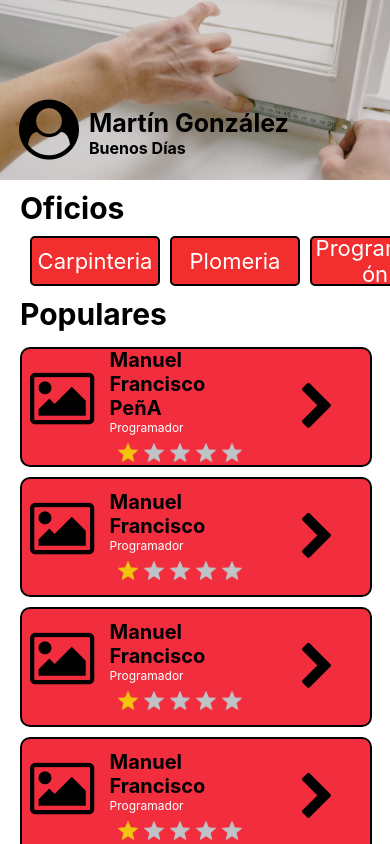
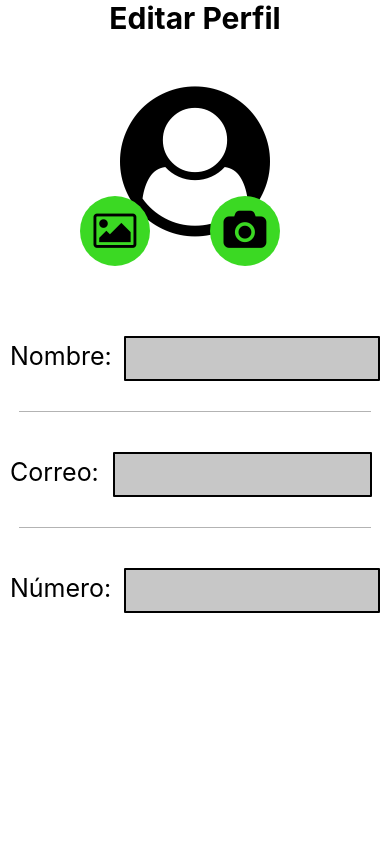
Before and after one commit to martinGM05/Chambapp, a React Native app: screen / in a window 390 px wide. Shown: the top 844 px of the page. Built offline with nearby package versions, Linux system fonts and the light colour scheme.

Commit message:
Screen Perfil

```diff
--- a/App.tsx
+++ b/App.tsx
@@ -1,10 +1,12 @@
 import { StyleSheet, Text, View } from 'react-native'
 import React from 'react'
 import Principal from './src/screens/Principal'
+import Perfil from './src/screens/Perfil'
 
 const App = () => {
  return(
-  <Principal></Principal>
+//   <Principal></Principal>
+<Perfil></Perfil>
  )
 }
 
--- /dev/null
+++ b/src/screens/Perfil.tsx
@@ -0,0 +1,127 @@
+import { StyleSheet, Text, TextInput, View } from 'react-native'
+import React from 'react'
+import Icon from 'react-native-vector-icons/FontAwesome'
+
+const Perfil = () => {
+    return (
+        <View style={styles._containerGeneral}>
+            <View style={styles._ContainerTittle}><Text style={styles._textTittlePage}>Editar Perfil</Text></View>
+            <View>
+                <View style={styles._containerImageProfile}>
+                    <Icon name='user-circle' size={150} color='#000' style={styles._ImageIconUser} />
+
+                </View>
+                <View style={styles._containerChildrenIcon1}>
+                    <Icon name='camera' size={40} color='#000' />
+                </View>
+                <View style={styles._containerChildrenIcon2}>
+                    <Icon name='image' size={40} color='#000' />
+                </View>
+            </View>
+
+            <View style={styles._containerForm}>
+                <View style={styles._containerInput}>
+                    <Text style={styles._Keyreference}>Nombre:  </Text>
+                    <TextInput style={styles._inputsText}></TextInput>
+                </View>
+                <View style={styles._separator}></View>
+                <View style={styles._containerInput}>
+                    <Text style={styles._Keyreference}>Correo:  </Text>
+                    <TextInput keyboardType='email-address' style={styles._inputsText}></TextInput>
+                </View>
+                <View style={styles._separator}></View>
+                <View style={styles._containerInput}>
+                    <Text style={styles._Keyreference}>Número:  </Text>
+                    <TextInput keyboardType='number-pad' style={styles._inputsText}></TextInput>
+                </View>
+            </View>
+
+        </View>
+    )
+}
+
+export default Perfil
+
+const styles = StyleSheet.create({
+    _containerGeneral: {
+        flex: 1
+    }, _containerImageProfile: {
+        justifyContent: 'center',
+        height: 'auto',
+
+        alignItems: 'center'
+    },
+    _ImageIconUser: {
+        marginTop: 50,
+
+
+    },
+    _ContainerTittle: {
+        alignItems: 'center'
+    },
+    _textTittlePage: {
+        fontSize: 30,
+        color: '#000',
+        fontWeight: 'bold',
+        justifyContent: 'center'
+    },
+    _containerChildrenIcon1: {
+        width: 70,
+        height: 70,
+        position: 'absolute',
+        marginTop: 160,
+        marginLeft: 210,
+        backgroundColor: '#3BD923',
+        borderRadius: 50,
+        justifyContent: 'center',
+        alignItems: 'center'
+    },
+    _containerChildrenIcon2: {
+        width: 70,
+        height: 70,
+        position: 'absolute',
+        marginTop: 160,
+        marginLeft: 80,
+        backgroundColor: '#3BD923',
+        borderRadius: 50,
+        justifyContent: 'center',
+        alignItems: 'center'
+    },
+    _containerForm: {
+        marginTop: 80,
+        justifyContent: 'center',
+        alignItems: 'center',
+        padding: 10
+
+    },
+    _containerInput: {
+        flexDirection: 'row'
+    },
+    _inputsText: {
+        borderColor: '#000',
+        backgroundColor: '#C7C7C7',
+        borderWidth: 2,
+        marginTop: 10,
+        borderRadius: 1,
+        paddingLeft: 20,
+        fontSize: 20,
+        width: '70%',
+        height: 45,
+        color: '#000',
+
+    },
+    _Keyreference: {
+        fontSize: 25,
+        color: '#000',
+        marginTop: 15
+
+    },
+    _separator: {
+        backgroundColor: '#B3B3B3',
+        width: '95%',
+        height: 1,
+        marginTop: 30,
+        marginBottom:30
+    }
+
+})
```
